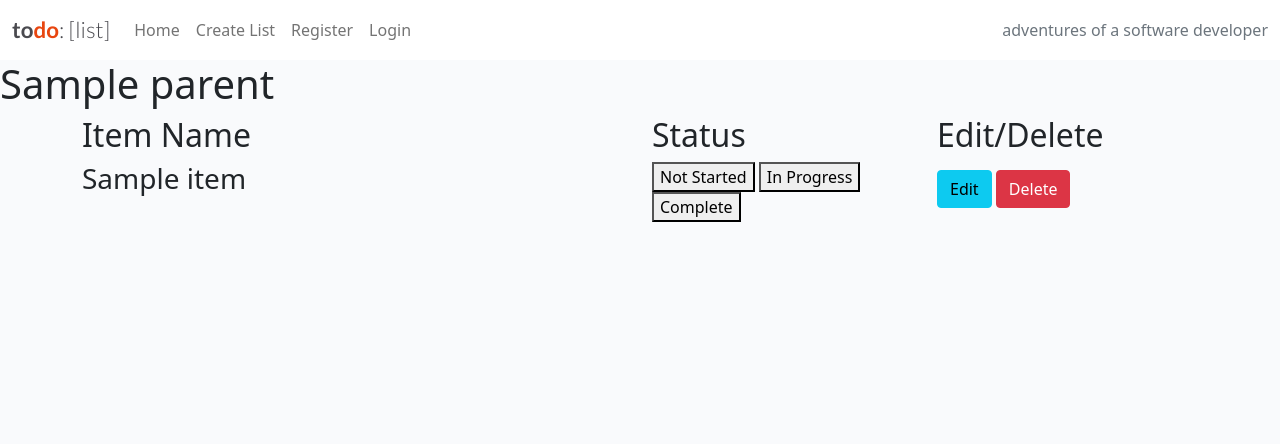
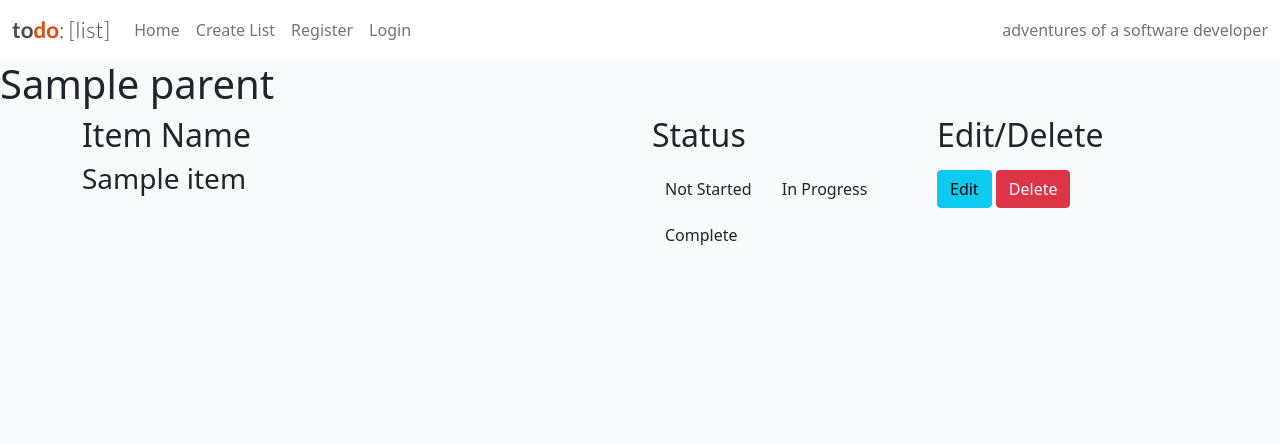
Before and after one commit to SolaraCI/capstone-list, a Django app: template todo/templates/todo/view_list.html in a window 1280 px wide. Shown: the top 444 px of the page. Run offline with Django 4.2, Linux system fonts and the light colour scheme; tables that the repository leaves empty hold one stand-in row (values such as "Sample post"); the template is opened without the code that fills it: values that come from a table or form of the project are taken from there, most other values are stand-ins (such as "Sample title", 1, 10 or a date in 2020); some libraries are stand-ins or nearby versions.

Commit message:
add classes and id to status buttons

```diff
--- a/todo/templates/todo/view_list.html
+++ b/todo/templates/todo/view_list.html
@@ -16,9 +16,9 @@
       <h3 class="card-title item-name">{{ item.item_name }} </h3>
     </div>
     <div class="col-md-3">
-      <button type="button">Not Started</button>
-      <button type="button">In Progress</button>
-      <button type="button">Complete</button>
+      <button type="button" class="btn mt-2" id="status_0_item_{{ item.pk }}">Not Started</button>
+      <button type="button" class="btn mt-2" id="status_1_item_{{ item.pk }}">In Progress</button>
+      <button type="button" class="btn mt-2" id="status_2_item_{{ item.pk }}">Complete</button>
     </div>
     <div class="col-md-3">
       <form class="edit_delete_form" method="" action="">
```
